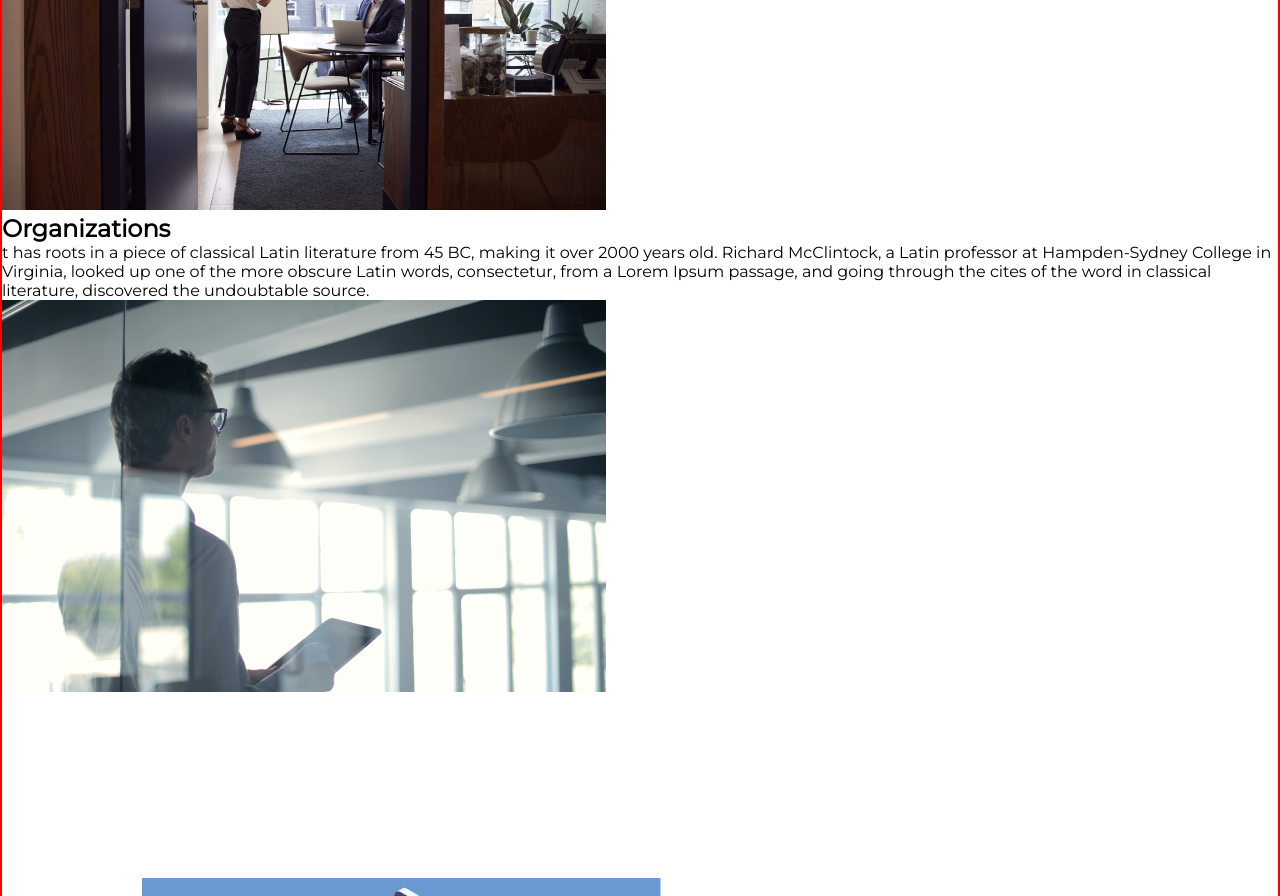
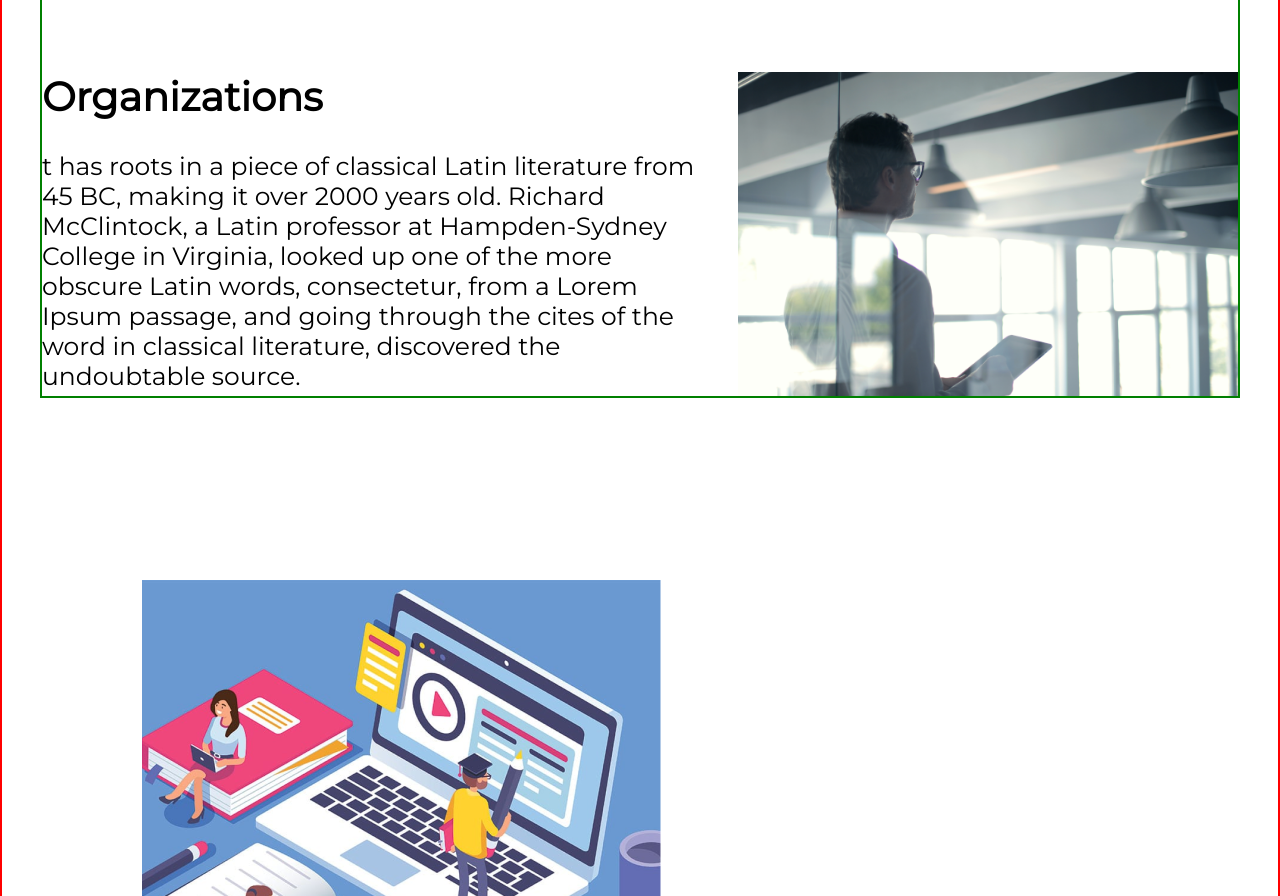
Before and after one commit to leonzh2k/NWF_Redesign, a plain HTML site: page index.html in a window 1280 px wide. Shown: the part 2317-3213 px from the top of the page. Drawn offline with Linux system fonts and the light colour scheme.

Commit message:
style services section

```diff
--- a/index.css
+++ b/index.css
@@ -111,7 +111,6 @@ main {
   row-gap: 182px;
   width: 100%;
   margin-top: 56px;
-
 }
 
 .main-section {
@@ -154,3 +153,29 @@ main {
   display: column;
   row-gap: 30px;
 }
+
+#services {
+  display: flex;
+  flex-direction: column;
+  row-gap: 75px;
+}
+
+#services section {
+  display: flex;
+  flex-direction: row;
+  column-gap: 20px;
+}
+
+#services h2 {
+  font-weight: 600;
+  font-size: 40px;
+  margin-bottom: 30px;
+}
+
+#services img {
+  width: 500px;
+}
+
+#services p {
+  font-size: 25px;
+}
--- a/index.html
+++ b/index.html
@@ -63,7 +63,7 @@
           </div>
 			</section>
 			<!-- Services -->
-			<section>
+			<section id="services" class="main-section">
 				<section>
             <div>
               <header>
@@ -98,7 +98,6 @@
             <img src="./assets/Consulting.png">
 				</section>
 				<section>
-					<header>
           <div>
             <header>
               <h2>Organizations</h2>
```
Lines whose indentation alone changed are shown as unchanged.
